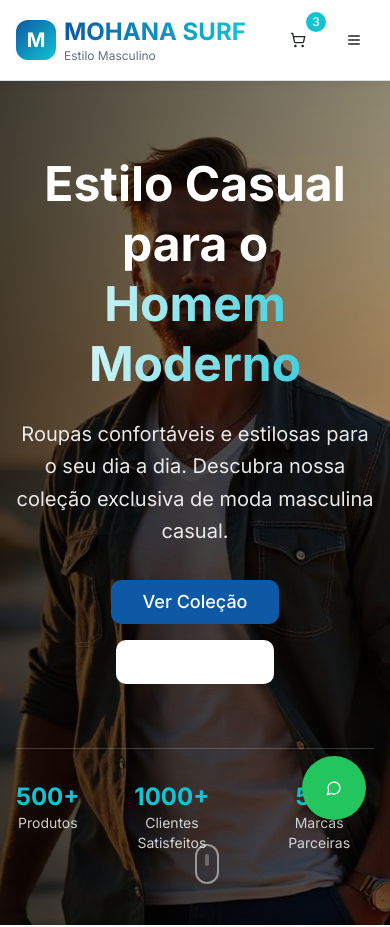
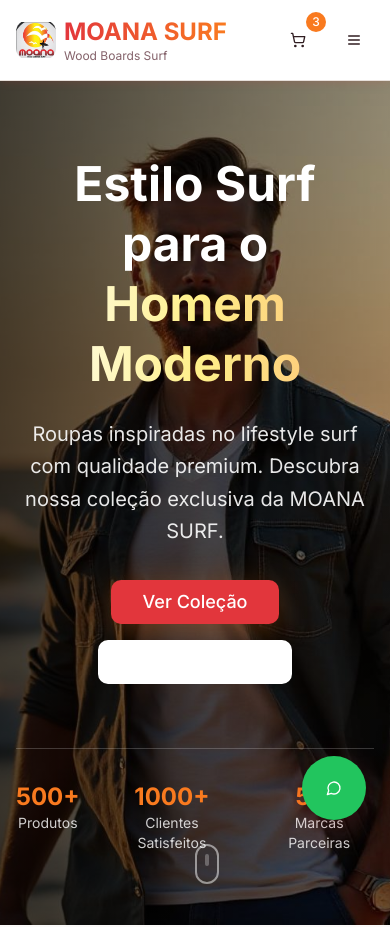
Before and after one commit to Cvcnt/styleforge-masculine-kit, a React (Vite) app: page / in a window 390 px wide. Shown: the top 927 px of the page. Built offline with nearby package versions, Linux system fonts and the light colour scheme.

Commit message:
Fix brand colors, name, and buttons
Update the website to reflect the MOANA SURF brand identity by correcting the color scheme, changing the store name, and adjusting button styles.

```diff
--- a/index.html
+++ b/index.html
@@ -3,28 +3,28 @@
   <head>
     <meta charset="UTF-8" />
     <meta name="viewport" content="width=device-width, initial-scale=1.0" />
-    <title>MOHANA SURF - Moda Masculina Casual Premium</title>
-    <meta name="description" content="Descubra a coleção MOHANA SURF de roupas masculinas casuais. Camisetas, camisas, calças e acessórios com qualidade premium para o homem moderno." />
-    <meta name="author" content="MOHANA SURF" />
-    <meta name="keywords" content="moda masculina, roupas casuais, camisetas masculinas, surf wear, moda praia, roupas de qualidade" />
+    <title>MOANA SURF - Wood Boards e Lifestyle Surf Premium</title>
+    <meta name="description" content="Descubra a coleção MOANA SURF de wood boards artesanais e roupas surf. Lifestyle surf autêntico com qualidade premium para surfistas e amantes do mar." />
+    <meta name="author" content="MOANA SURF" />
+    <meta name="keywords" content="moana surf, wood boards, pranchas artesanais, surf wear, lifestyle surf, roupas surf, pranchas de madeira" />
 
     <!-- Open Graph / Facebook -->
     <meta property="og:type" content="website" />
-    <meta property="og:title" content="MOHANA SURF - Moda Masculina Casual Premium" />
-    <meta property="og:description" content="Estilo casual para o homem moderno. Roupas confortáveis e de qualidade premium." />
-    <meta property="og:url" content="https://mohanasurf.com" />
-    <meta property="og:image" content="https://lovable.dev/opengraph-image.png" />
+    <meta property="og:title" content="MOANA SURF - Wood Boards e Lifestyle Surf Premium" />
+    <meta property="og:description" content="Lifestyle surf autêntico com wood boards artesanais e roupas de qualidade premium." />
+    <meta property="og:url" content="https://moanasurf.com" />
+    <meta property="og:image" content="/lovable-uploads/03b8863e-3471-45a0-9a76-18b7a1f0fd5d.png" />
 
     <!-- Twitter -->
     <meta name="twitter:card" content="summary_large_image" />
-    <meta name="twitter:title" content="MOHANA SURF - Moda Masculina Casual Premium" />
-    <meta name="twitter:description" content="Estilo casual para o homem moderno. Roupas confortáveis e de qualidade premium." />
-    <meta name="twitter:image" content="https://lovable.dev/opengraph-image.png" />
+    <meta name="twitter:title" content="MOANA SURF - Wood Boards e Lifestyle Surf Premium" />
+    <meta name="twitter:description" content="Lifestyle surf autêntico com wood boards artesanais e roupas de qualidade premium." />
+    <meta name="twitter:image" content="/lovable-uploads/03b8863e-3471-45a0-9a76-18b7a1f0fd5d.png" />
 
     <!-- Additional SEO -->
-    <link rel="canonical" href="https://mohanasurf.com" />
+    <link rel="canonical" href="https://moanasurf.com" />
     <meta name="robots" content="index, follow" />
-    <meta name="theme-color" content="#2563eb" />
+    <meta name="theme-color" content="#e53e3e" />
   </head>
 
   <body>
--- a/src/components/Footer.tsx
+++ b/src/components/Footer.tsx
@@ -91,19 +91,23 @@ const Footer = () => {
         <div className="grid lg:grid-cols-4 gap-12">
           {/* Brand Column */}
           <div className="lg:col-span-1">
-            <div className="flex items-center space-x-2 mb-6">
-              <div className="w-10 h-10 bg-gradient-hero rounded-lg flex items-center justify-center">
-                <span className="text-white font-bold text-xl">M</span>
+            <div className="flex items-center space-x-2">
+              <div className="w-10 h-10 rounded-lg flex items-center justify-center overflow-hidden">
+                <img
+                  src="/lovable-uploads/03b8863e-3471-45a0-9a76-18b7a1f0fd5d.png"
+                  alt="MOANA SURF Logo"
+                  className="w-full h-full object-contain"
+                />
               </div>
               <div>
-                <h3 className="text-2xl font-bold">MOHANA SURF</h3>
-                <p className="text-xs text-white/70">Estilo Masculino</p>
+                <h3 className="text-2xl font-bold">MOANA SURF</h3>
+                <p className="text-xs text-white/70">Wood Boards Surf</p>
               </div>
             </div>
 
             <p className="text-white/80 mb-6 leading-relaxed">
-              Moda masculina casual com qualidade premium.
-              Descubra seu estilo com a MOHANA SURF.
+              Lifestyle surf e wood boards artesanais com qualidade premium.
+              Descubra seu estilo com a MOANA SURF.
             </p>
 
             {/* Social Links */}
@@ -163,7 +167,7 @@ const Footer = () => {
 
               <div className="flex items-center space-x-3">
                 <Mail className="h-5 w-5 text-accent" />
-                <div className="text-white/80">contato@mohanasurf.com</div>
+                <div className="text-white/80">contato@moanasurf.com</div>
               </div>
             </div>
 
@@ -181,7 +185,7 @@ const Footer = () => {
         <div className="container-max px-4 py-6">
           <div className="flex flex-col lg:flex-row justify-between items-center space-y-4 lg:space-y-0">
             <div className="text-white/60 text-sm">
-              © 2024 MOHANA SURF. Todos os direitos reservados.
+              © 2024 MOANA SURF. Todos os direitos reservados.
             </div>
 
             {/* Payment Methods */}
--- a/src/components/Header.tsx
+++ b/src/components/Header.tsx
@@ -19,12 +19,16 @@ const Header = () => {
         <div className="flex items-center justify-between">
           {/* Logo */}
           <div className="flex items-center space-x-2">
-            <div className="w-10 h-10 bg-gradient-hero rounded-lg flex items-center justify-center">
-              <span className="text-white font-bold text-xl">M</span>
+            <div className="w-10 h-10 rounded-lg flex items-center justify-center overflow-hidden">
+              <img
+                src="/lovable-uploads/03b8863e-3471-45a0-9a76-18b7a1f0fd5d.png"
+                alt="MOANA SURF Logo"
+                className="w-full h-full object-contain"
+              />
             </div>
             <div>
-              <h1 className="text-2xl font-bold text-gradient">MOHANA SURF</h1>
-              <p className="text-xs text-muted-foreground">Estilo Masculino</p>
+              <h1 className="text-2xl font-bold text-gradient">MOANA SURF</h1>
+              <p className="text-xs text-muted-foreground">Wood Boards Surf</p>
             </div>
           </div>
 
--- a/src/components/Hero.tsx
+++ b/src/components/Hero.tsx
@@ -17,15 +17,15 @@ const Hero = () => {
       {/* Content */}
       <div className="relative z-10 text-center text-white px-4 max-w-4xl mx-auto animate-fade-in">
         <h1 className="text-5xl md:text-7xl font-bold mb-6 leading-tight">
-          Estilo Casual para o
-          <span className="block text-transparent bg-gradient-to-r from-white to-accent bg-clip-text">
+          Estilo Surf para o
+          <span className="block text-transparent bg-gradient-to-r from-white via-yellow-200 to-orange-300 bg-clip-text">
             Homem Moderno
           </span>
         </h1>
 
         <p className="text-xl md:text-2xl mb-8 text-white/90 max-w-2xl mx-auto leading-relaxed">
-          Roupas confortáveis e estilosas para o seu dia a dia.
-          Descubra nossa coleção exclusiva de moda masculina casual.
+          Roupas inspiradas no lifestyle surf com qualidade premium.
+          Descubra nossa coleção exclusiva da MOANA SURF.
         </p>
 
         <div className="flex flex-col sm:flex-row gap-4 justify-center items-center">
@@ -40,7 +40,7 @@ const Hero = () => {
             size="lg"
             className="border-2 border-white text-white hover:bg-white hover:text-primary text-lg px-8 py-4"
           >
-            Sobre Nós
+            Nossa História
           </Button>
         </div>
 
--- a/src/components/Products.tsx
+++ b/src/components/Products.tsx
@@ -123,7 +123,7 @@ const Products = () => {
         </div>
 
         {/* Filters */}
-        <div className="flex flex-wrap justify-center gap-4 mb-12">
+        <div className="flex flex-col sm:flex-row gap-4">
           {filters.map((filter) => (
             <Button
               key={filter.id}
@@ -131,7 +131,7 @@ const Products = () => {
               onClick={() => setActiveFilter(filter.id)}
               className={`px-6 py-2 rounded-full transition-all duration-300 ${
                 activeFilter === filter.id
-                  ? 'bg-primary text-primary-foreground shadow-accent'
+                  ? 'btn-sunset shadow-accent'
                   : 'hover:border-primary hover:text-primary'
               }`}
             >
@@ -180,7 +180,7 @@ const Products = () => {
 
                 {/* Quick Add to Cart */}
                 <div className="absolute bottom-3 left-3 right-3 opacity-0 group-hover:opacity-100 transform translate-y-4 group-hover:translate-y-0 transition-all duration-300">
-                  <Button className="w-full btn-primary shadow-md">
+                  <Button className="w-full btn-sunset shadow-md">
                     <ShoppingCart className="h-4 w-4 mr-2" />
                     Adicionar ao Carrinho
                   </Button>
--- a/src/components/WhatsAppFloat.tsx
+++ b/src/components/WhatsAppFloat.tsx
@@ -30,7 +30,7 @@ const WhatsAppFloat = () => {
                 <MessageCircle className="h-5 w-5 text-white" />
               </div>
               <div>
-                <h3 className="font-semibold text-foreground">MOHANA SURF</h3>
+                <h3 className="font-bold text-foreground">MOANA SURF</h3>
                 <p className="text-sm text-green-500">Online - Resposta rápida</p>
               </div>
             </div>
--- a/src/index.css
+++ b/src/index.css
@@ -4,66 +4,68 @@
 @tailwind components;
 @tailwind utilities;
 
-/* MOHANA SURF - Masculine Fashion Store Design System */
+/* MOANA SURF - Sunset Surf Brand Design System */
 
 @layer base {
   :root {
-    /* Brand Colors - Masculine palette with surf vibes */
+    /* Brand Colors - Sunset surf palette */
     --background: 0 0% 100%;
-    --foreground: 216 15% 15%;
+    --foreground: 345 25% 15%;
 
     --card: 0 0% 100%;
-    --card-foreground: 216 15% 15%;
+    --card-foreground: 345 25% 15%;
 
     --popover: 0 0% 100%;
-    --popover-foreground: 216 15% 15%;
+    --popover-foreground: 345 25% 15%;
 
-    /* Primary - Deep Ocean Blue */
-    --primary: 210 85% 35%;
+    /* Primary - Coral Red (from logo text) */
+    --primary: 358 75% 55%;
     --primary-foreground: 0 0% 100%;
-    --primary-hover: 210 85% 30%;
+    --primary-hover: 358 75% 50%;
 
-    /* Secondary - Slate Gray */
-    --secondary: 215 15% 25%;
+    /* Secondary - Deep Coral */
+    --secondary: 345 65% 45%;
     --secondary-foreground: 0 0% 100%;
-    --secondary-hover: 215 15% 20%;
+    --secondary-hover: 345 65% 40%;
 
-    /* Muted - Light Gray */
-    --muted: 215 20% 96%;
-    --muted-foreground: 215 15% 45%;
+    /* Muted - Light Orange */
+    --muted: 25 35% 95%;
+    --muted-foreground: 345 15% 45%;
 
-    /* Accent - Surf Teal */
-    --accent: 185 85% 45%;
+    /* Accent - Sunset Orange */
+    --accent: 25 95% 55%;
     --accent-foreground: 0 0% 100%;
-    --accent-hover: 185 85% 40%;
+    --accent-hover: 25 95% 50%;
+
+    /* Success - Warm Yellow */
+    --success: 45 95% 55%;
+    --success-foreground: 345 25% 15%;
 
     /* Status Colors */
     --destructive: 0 75% 55%;
     --destructive-foreground: 0 0% 100%;
 
-    --success: 142 85% 45%;
-    --success-foreground: 0 0% 100%;
-
     --warning: 38 90% 55%;
     --warning-foreground: 0 0% 100%;
 
     /* UI Elements */
-    --border: 215 20% 88%;
-    --input: 215 20% 92%;
-    --ring: 210 85% 35%;
+    --border: 25 20% 88%;
+    --input: 25 20% 92%;
+    --ring: 358 75% 55%;
 
     --radius: 0.75rem;
 
-    /* Gradients */
-    --gradient-hero: linear-gradient(135deg, hsl(210 85% 35%) 0%, hsl(185 85% 45%) 100%);
-    --gradient-card: linear-gradient(145deg, hsl(0 0% 100%) 0%, hsl(215 20% 98%) 100%);
-    --gradient-surface: linear-gradient(180deg, hsl(215 20% 98%) 0%, hsl(215 20% 96%) 100%);
+    /* Gradients - Sunset inspired */
+    --gradient-hero: linear-gradient(135deg, hsl(358 75% 55%) 0%, hsl(25 95% 55%) 50%, hsl(45 95% 55%) 100%);
+    --gradient-card: linear-gradient(145deg, hsl(0 0% 100%) 0%, hsl(25 20% 98%) 100%);
+    --gradient-surface: linear-gradient(180deg, hsl(25 20% 98%) 0%, hsl(25 20% 96%) 100%);
+    --gradient-sunset: linear-gradient(135deg, hsl(358 75% 55%) 0%, hsl(15 85% 60%) 25%, hsl(25 95% 55%) 50%, hsl(45 95% 55%) 100%);
 
     /* Shadows */
-    --shadow-sm: 0 2px 8px hsl(216 15% 15% / 0.08);
-    --shadow-md: 0 4px 24px hsl(216 15% 15% / 0.12);
-    --shadow-lg: 0 8px 32px hsl(216 15% 15% / 0.16);
-    --shadow-accent: 0 8px 32px hsl(210 85% 35% / 0.25);
+    --shadow-sm: 0 2px 8px hsl(358 75% 55% / 0.12);
+    --shadow-md: 0 4px 24px hsl(358 75% 55% / 0.15);
+    --shadow-lg: 0 8px 32px hsl(358 75% 55% / 0.20);
+    --shadow-accent: 0 8px 32px hsl(25 95% 55% / 0.30);
 
     /* Transitions */
     --transition: all 0.3s cubic-bezier(0.4, 0, 0.2, 1);
@@ -71,42 +73,42 @@
   }
 
   .dark {
-    --background: 216 15% 8%;
+    --background: 345 25% 8%;
     --foreground: 0 0% 95%;
 
-    --card: 216 15% 10%;
+    --card: 345 25% 10%;
     --card-foreground: 0 0% 95%;
 
-    --popover: 216 15% 10%;
+    --popover: 345 25% 10%;
     --popover-foreground: 0 0% 95%;
 
-    --primary: 210 85% 55%;
-    --primary-foreground: 216 15% 8%;
-    --primary-hover: 210 85% 60%;
+    --primary: 358 75% 65%;
+    --primary-foreground: 345 25% 8%;
+    --primary-hover: 358 75% 70%;
 
-    --secondary: 215 15% 15%;
+    --secondary: 345 65% 55%;
     --secondary-foreground: 0 0% 95%;
-    --secondary-hover: 215 15% 20%;
+    --secondary-hover: 345 65% 60%;
 
-    --muted: 215 15% 12%;
-    --muted-foreground: 215 10% 65%;
+    --muted: 345 15% 12%;
+    --muted-foreground: 345 10% 65%;
 
-    --accent: 185 85% 55%;
-    --accent-foreground: 216 15% 8%;
-    --accent-hover: 185 85% 60%;
+    --accent: 25 95% 65%;
+    --accent-foreground: 345 25% 8%;
+    --accent-hover: 25 95% 70%;
 
-    --border: 215 15% 18%;
-    --input: 215 15% 15%;
-    --ring: 210 85% 55%;
+    --border: 345 15% 18%;
+    --input: 345 15% 15%;
+    --ring: 358 75% 65%;
 
-    --gradient-hero: linear-gradient(135deg, hsl(210 85% 55%) 0%, hsl(185 85% 55%) 100%);
-    --gradient-card: linear-gradient(145deg, hsl(216 15% 10%) 0%, hsl(215 15% 12%) 100%);
-    --gradient-surface: linear-gradient(180deg, hsl(215 15% 12%) 0%, hsl(215 15% 10%) 100%);
+    --gradient-hero: linear-gradient(135deg, hsl(358 75% 65%) 0%, hsl(25 95% 65%) 50%, hsl(45 95% 65%) 100%);
+    --gradient-card: linear-gradient(145deg, hsl(345 25% 10%) 0%, hsl(345 15% 12%) 100%);
+    --gradient-surface: linear-gradient(180deg, hsl(345 15% 12%) 0%, hsl(345 15% 10%) 100%);
 
     --shadow-sm: 0 2px 8px hsl(0 0% 0% / 0.25);
     --shadow-md: 0 4px 24px hsl(0 0% 0% / 0.35);
     --shadow-lg: 0 8px 32px hsl(0 0% 0% / 0.45);
-    --shadow-accent: 0 8px 32px hsl(210 85% 55% / 0.35);
+    --shadow-accent: 0 8px 32px hsl(358 75% 65% / 0.35);
   }
 }
 
@@ -165,11 +167,12 @@
   /* Button Variants */
   .btn-hero {
     @apply bg-white text-primary hover:bg-white/90 px-8 py-4 rounded-full font-semibold text-lg transition-all duration-300 hover:scale-105;
-    box-shadow: var(--shadow-md);
+    box-shadow: var(--shadow-accent);
   }
 
   .btn-primary {
     @apply bg-primary text-primary-foreground hover:bg-primary/90 px-6 py-3 rounded-lg font-medium transition-all duration-300;
+    box-shadow: var(--shadow-sm);
   }
 
   .btn-secondary {
@@ -178,10 +181,17 @@
 
   .btn-accent {
     @apply bg-accent text-accent-foreground hover:bg-accent/90 px-6 py-3 rounded-lg font-medium transition-all duration-300;
+    box-shadow: var(--shadow-sm);
   }
 
   .btn-outline {
     @apply border-2 border-primary text-primary hover:bg-primary hover:text-primary-foreground px-6 py-3 rounded-lg font-medium transition-all duration-300;
+  }
+
+  .btn-sunset {
+    background: var(--gradient-sunset);
+    @apply text-white hover:scale-105 px-6 py-3 rounded-lg font-medium transition-all duration-300;
+    box-shadow: var(--shadow-accent);
   }
 
   /* Utility Classes */
```
Also changed, not shown: src/components/About.tsx (+10 -10 lines), public/lovable-uploads/03b8863e-3471-45a0-9a76-18b7a1f0fd5d.png (added).
